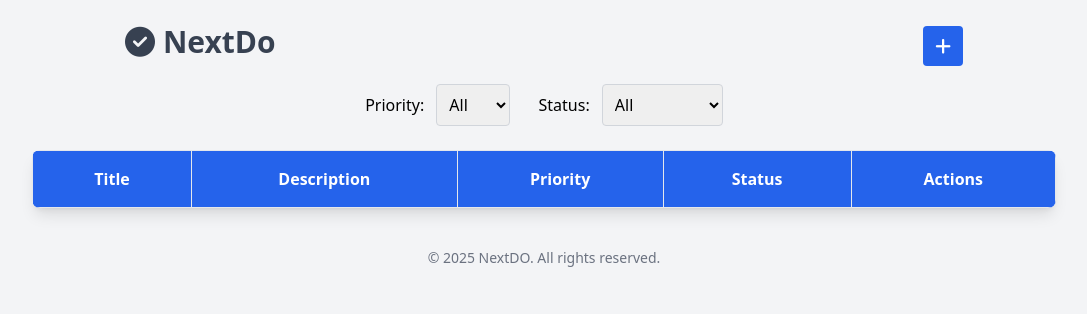
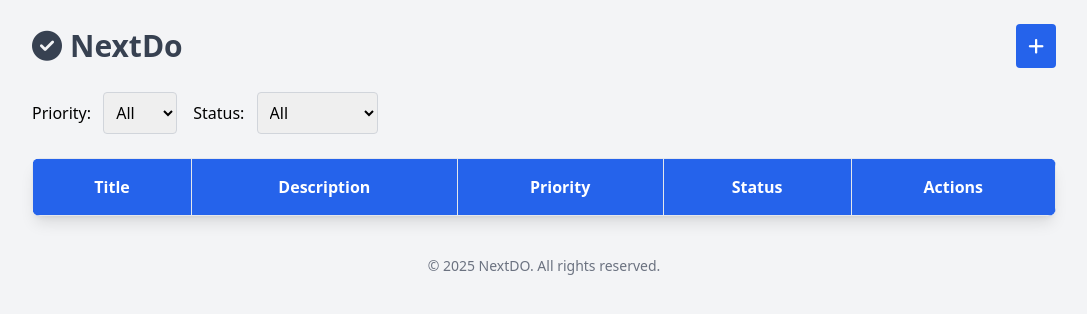
Before and after one commit to JaideepReddyAddula/NextDO-app, a plain HTML site: page index.html in a window 1280 px wide. Shown: the whole page, without its empty margins (96-1183 px from the left). Drawn offline with nearby package versions, Linux system fonts and the light colour scheme; no server answers.

Commit message:
Update index.html

```diff
--- a/index.html
+++ b/index.html
@@ -1,51 +1,51 @@
 <!DOCTYPE html>
 <html lang="en">
 <head>
-  <meta charset="UTF-8">
-  <meta name="viewport" content="width=device-width, initial-scale=1">
+  <meta charset="UTF-8" />
+  <meta name="viewport" content="width=device-width, initial-scale=1" />
   <title>NextDO</title>
-  <link rel="icon" href="circle-check-solid.png" type="image/png">
+  <link rel="icon" href="circle-check-solid.png" type="image/png" />
   <link rel="stylesheet" href="https://cdnjs.cloudflare.com/ajax/libs/font-awesome/6.5.0/css/all.min.css" />
-  <link rel="icon" href="https://cdnjs.cloudflare.com/ajax/libs/font-awesome/6.5.0/svgs/solid/circle-check.svg" type="image/svg+xml">
-
+  <link rel="icon" href="https://cdnjs.cloudflare.com/ajax/libs/font-awesome/6.5.0/svgs/solid/circle-check.svg" type="image/svg+xml" />
   <script src="https://cdn.tailwindcss.com"></script>
 </head>
 <body class="bg-gray-100 min-h-screen flex flex-col items-center p-6">
 
-  <!-- Add Todo Button -->
-  <div class="mb-6">
-    <h1 class="text-3xl text-gray-700 font-bold">
-      <span class="me-80">
+  <!-- Header with Title and Add Button -->
+  <div class="mb-6 w-full max-w-5xl">
+    <h1 class="text-3xl text-gray-700 font-bold flex justify-between items-center w-full">
+      <span class="flex items-center">
         <i class="fa-solid fa-circle-check me-2"></i>NextDo
       </span>
-      <span class="ms-80">
       <a href="AddTask.html" class="bg-blue-600 text-white px-3 py-2 rounded hover:bg-blue-700 text-lg">
         <i class="fa-solid fa-plus"></i>
       </a>
-      </span>
     </h1>
   </div>
 
   <!-- Filters Section -->
-  <div class="mb-6">
+  <div class="mb-6 w-full max-w-5xl flex flex-col sm:flex-row sm:items-center sm:justify-start gap-4">
+    <div>
       <label for="priorityFilter" class="mr-2">Priority:</label>
       <select id="priorityFilter" class="p-2 rounded border border-gray-300">
         <option value="">All</option>
         <option value="true">Low</option>
         <option value="false">High</option>
       </select>
-
-    <label for="statusFilter" class="ml-6 mr-2">Status:</label>
+    </div>
+    <div>
+      <label for="statusFilter" class="mr-2">Status:</label>
       <select id="statusFilter" class="p-2 rounded border border-gray-300">
         <option value="">All</option>
         <option value="true">Completed</option>
         <option value="false">Pending</option>
       </select>
     </div>
+  </div>
 
   <!-- Todo Table -->
   <div class="w-full max-w-5xl overflow-x-auto shadow-lg rounded-lg bg-white">
-    <table class="w-full text-center table-auto">
+    <table class="min-w-full text-center table-auto">
       <thead class="bg-blue-600 text-white">
         <tr>
           <th class="py-4 px-6 border">Title</th>
@@ -61,10 +61,11 @@
     </table>
   </div>
 
-  <script src="TodoList.js"></script>
-  <footer class="mt-10 text-center text-gray-500 text-sm">
+  <!-- Footer -->
+  <footer class="mt-10 text-center text-gray-500 text-sm w-full max-w-5xl">
     &copy; 2025 NextDO. All rights reserved.
   </footer>
 
+  <script src="TodoList.js"></script>
 </body>
 </html>
```
Lines whose indentation alone changed are shown as unchanged.
